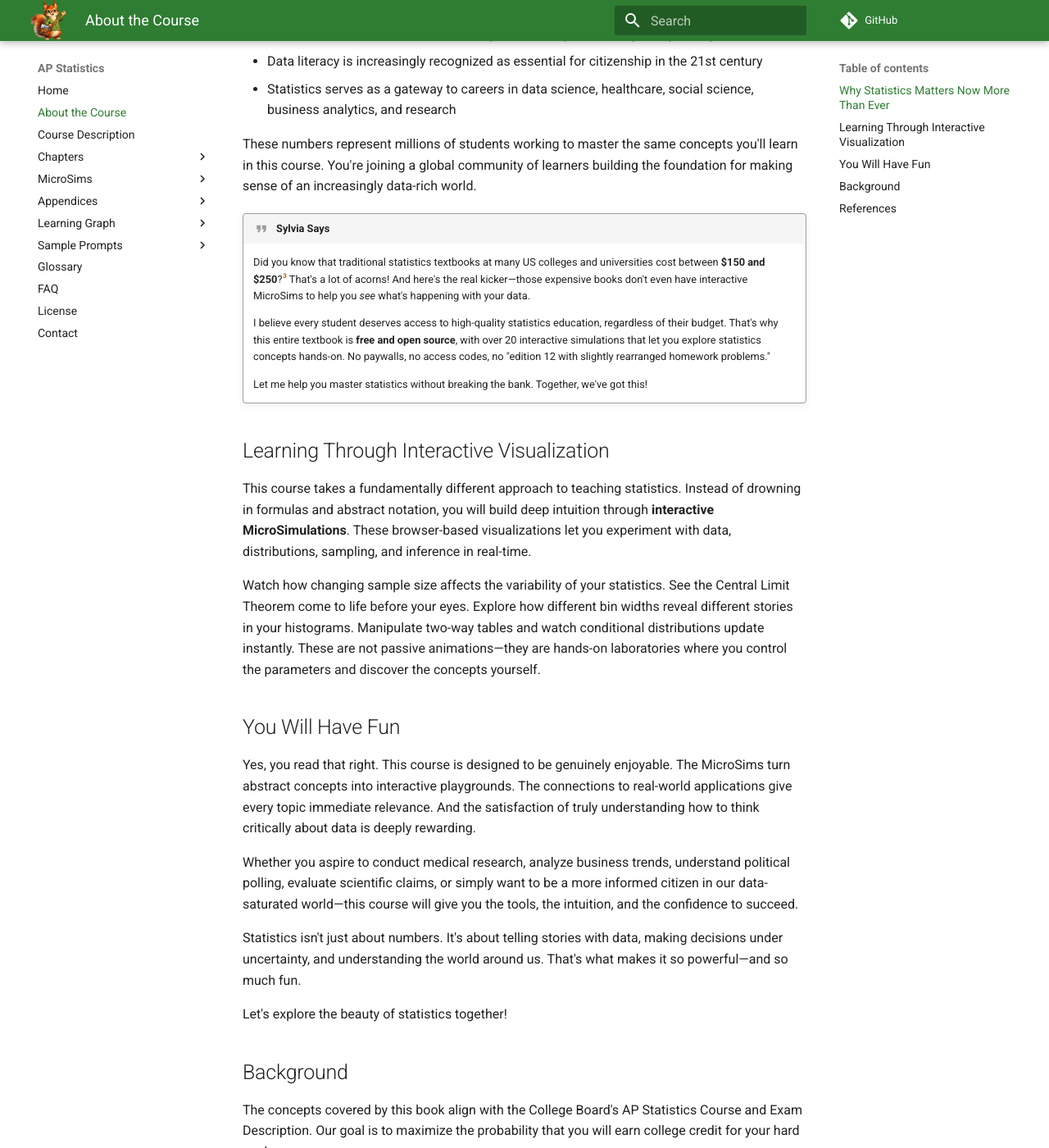
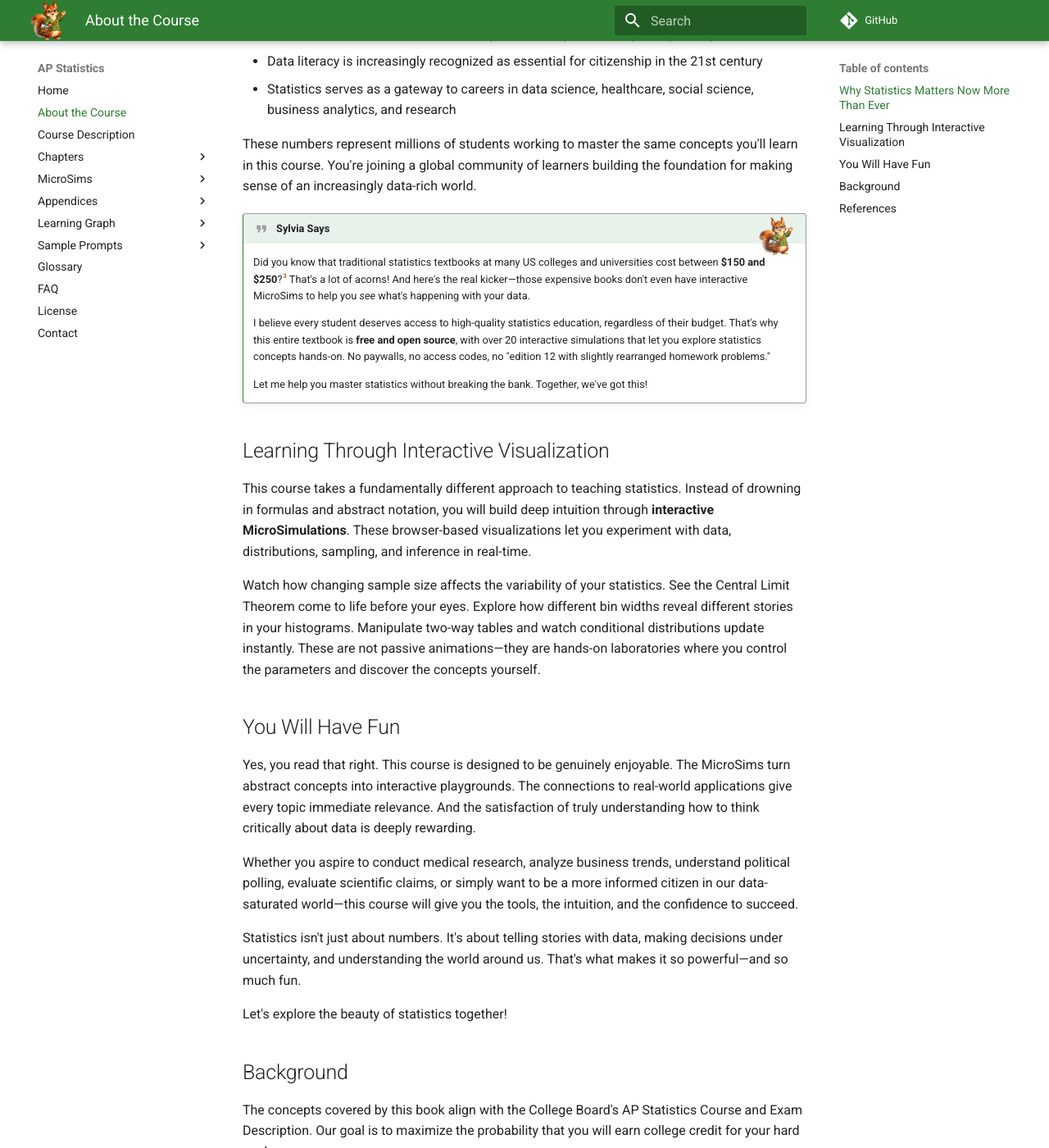
Before and after one commit to dmccreary/statistics-course, an MkDocs documentation site: the page built from docs/about.md, in a window 1280 px wide and 1400 px high, scrolled down 762 px. Shown: the whole window at 82% size. Built offline with MkDocs 1.6.1 and Material for MkDocs 9.7.7, drawn with Linux system fonts in a browser that asks for light colours; comment, search, counter and statistics services are not loaded.

Commit message:
updating content

```diff
--- a/docs/css/extra.css
+++ b/docs/css/extra.css
@@ -122,3 +122,36 @@
     right: 8px;
   }
 }
+
+/* Sylvia admonitions - squirrel mascot in upper right corner */
+.admonition.sylvia {
+  position: relative;
+  border-left-color: var(--sylvia-green) !important;
+}
+
+.admonition.sylvia > .admonition-title {
+  background-color: rgba(46, 125, 50, 0.1) !important;
+}
+
+.admonition.sylvia::after {
+  content: "";
+  position: absolute;
+  top: 3px;
+  right: 12px;
+  width: 48px;
+  height: 48px;
+  background-image: url("../img/sylvia-192.png");
+  background-size: contain;
+  background-repeat: no-repeat;
+  opacity: 0.9;
+}
+
+/* Adjust Sylvia icon for smaller screens */
+@media (max-width: 600px) {
+  .admonition.sylvia::after {
+    width: 32px;
+    height: 32px;
+    top: 1px;
+    right: 8px;
+  }
+}
--- a/docs/js/extra.js
+++ b/docs/js/extra.js
@@ -5,6 +5,24 @@ document.addEventListener("DOMContentLoaded", function () {
         const title = admonition.querySelector(".admonition-title");
         if (title && title.textContent.toLowerCase().includes("delta")) {
             admonition.classList.add("delta-moment");
+        }
+    });
+
+    // Find all admonitions with "Sylvia" or her signature phrases in the title
+    const sylviaPhrases = [
+        "sylvia",
+        "acorn for your thoughts",
+        "let's crack this nut",
+        "squirrel away",
+        "my tail's tingling"
+    ];
+    document.querySelectorAll(".admonition").forEach((admonition) => {
+        const title = admonition.querySelector(".admonition-title");
+        if (title) {
+            const titleText = title.textContent.toLowerCase();
+            if (sylviaPhrases.some(phrase => titleText.includes(phrase))) {
+                admonition.classList.add("sylvia");
+            }
         }
     });
 
```
Also changed, not shown: docs/img/sylvia-192.png (added), docs/img/sylvia-square-transparent copy.png (deleted).
